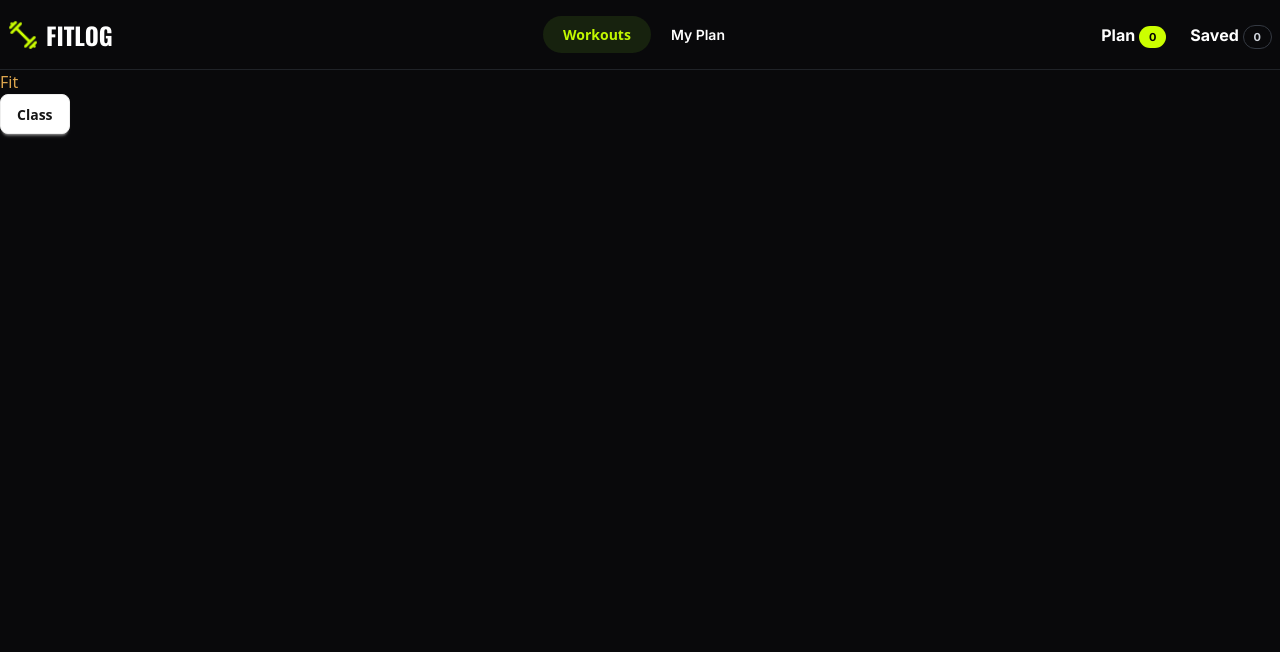
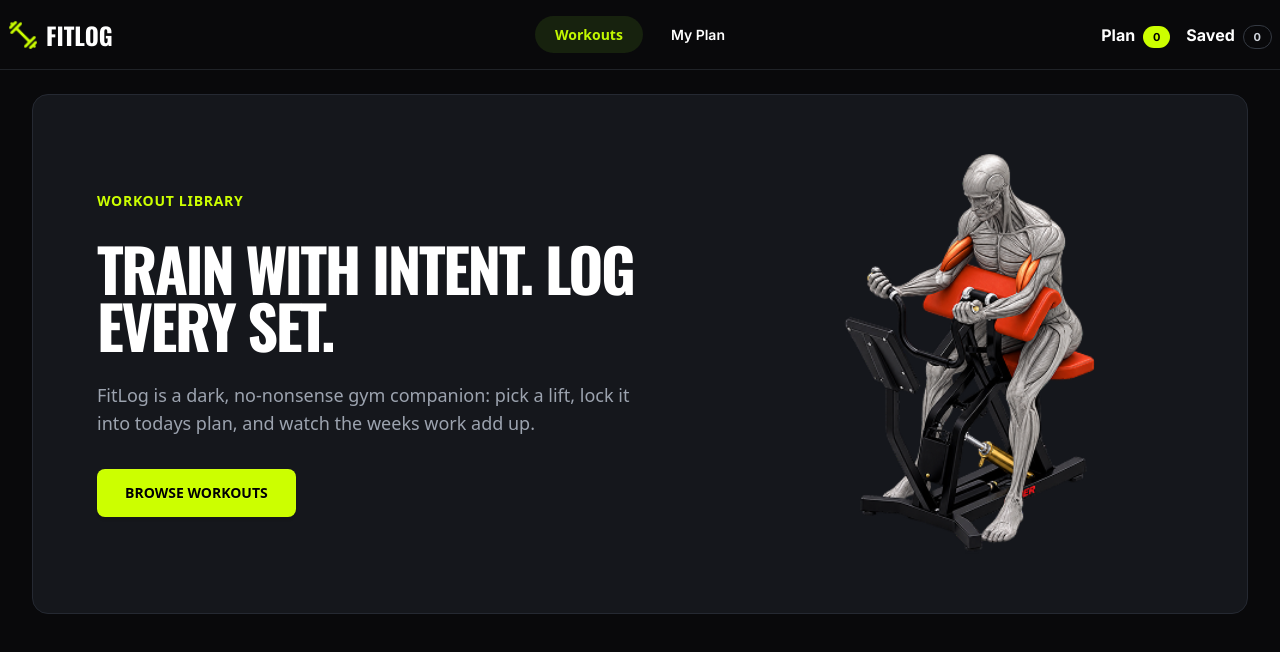
Before and after one commit to azadul-islam-git/fit-log-app, a Next.js app: page / in a window 1280 px wide. Shown: the top 652 px of the page. Built offline with nearby package versions, Linux system fonts and the light colour scheme.

Commit message:
banner added

```diff
--- a/src/app/page.tsx
+++ b/src/app/page.tsx
@@ -1,10 +1,9 @@
-import Image from "next/image";
+import Banner from "@/components/shared/Banner";
 
 export default function Home() {
   return (
     <div>
-      <h1>Fit</h1>
-      <button className="btn btn-primary">Class</button>
+      <Banner />
     </div>
   );
 }
--- a/src/components/button/PlanButton.tsx
+++ b/src/components/button/PlanButton.tsx
@@ -4,7 +4,7 @@ const PlanButton = () => {
   return (
     <div className="font-bold font-inter text-white">
       Plan{" "}
-      <span className="rounded-full bg-[#ccff00] px-2.5 py-1 text-[11px] font-bold text-black">
+      <span className="rounded-full bg-[#ccff00] px-2.5 py-1 text-[11px] font-bold text-black ml-1">
         0
       </span>
     </div>
--- a/src/components/button/SavedButton.tsx
+++ b/src/components/button/SavedButton.tsx
@@ -4,7 +4,7 @@ const SavedButton = () => {
   return (
     <div className="font-bold font-inter text-white">
       Saved{" "}
-      <span className="rounded-full border border-[#343942] px-2.5 py-1 text-[11px] text-gray-300">
+      <span className="rounded-full border border-[#343942] px-2.5 py-1 text-[11px] text-gray-300 ml-1">
         0
       </span>
     </div>
--- /dev/null
+++ b/src/components/shared/Banner.tsx
@@ -0,0 +1,56 @@
+import Image from "next/image";
+import bannerImg from "@/assets/banner.png";
+
+const Banner = () => {
+  return (
+    <section className="px-4 py-6 sm:px-6 lg:px-8">
+      <div className="mx-auto flex flex-col md:flex-row min-h-130 max-w-366.25 items-center overflow-hidden rounded-2xl border border-[#252932] bg-[#15171c]">
+        {/* Content */}
+        <div className="w-full px-7 py-14 sm:px-10 lg:w-[55%] lg:px-16">
+          <p className="mb-7 text-sm font-bold tracking-wider text-[#ccff00]">
+            WORKOUT LIBRARY
+          </p>
+
+          <h1 className="max-w-175 text-4xl font-black leading-[0.95] tracking-[-0.04em] text-white sm:text-5xl lg:text-[60px] font-oswald">
+            TRAIN WITH INTENT. LOG EVERY SET.
+          </h1>
+
+          <p className="mt-7 max-w-162.5 text-base leading-7 text-[#9ca3af] sm:text-lg">
+            FitLog is a dark, no-nonsense gym companion: pick a lift, lock it
+            into todays plan, and watch the weeks work add up.
+          </p>
+
+          <button className="btn mt-8 h-12 min-h-12 rounded-lg border-0 bg-[#ccff00] px-7 text-sm font-bold text-black hover:bg-[#b8eb00]">
+            BROWSE WORKOUTS
+          </button>
+        </div>
+
+        {/* Image */}
+        <div className="hidden h-full w-[45%] items-center justify-center lg:flex">
+          <Image
+            src={bannerImg}
+            alt="FitLog workout"
+            width={420}
+            height={420}
+            priority
+            className="h-auto w-87.5 object-contain xl:w-100"
+          />
+        </div>
+
+        {/* Mobile Image */}
+        <div className="flex w-full justify-center pb-10 lg:hidden">
+          <Image
+            src={bannerImg}
+            alt="FitLog workout"
+            width={300}
+            height={300}
+            priority
+            className="w-60 object-contain sm:w-70"
+          />
+        </div>
+      </div>
+    </section>
+  );
+};
+
+export default Banner;
--- a/src/components/shared/Navbar.tsx
+++ b/src/components/shared/Navbar.tsx
@@ -19,7 +19,7 @@ const Navbar = () => {
           className={
             pathName === "/"
               ? "rounded-full bg-[#17220e] px-5 py-2 font-semibold text-[#C2F800]"
-              : "font-semibold font-inter text-white"
+              : "font-semibold font-inter text-white rounded-full px-5 py-2"
           }
         >
           Workouts
@@ -32,7 +32,7 @@ const Navbar = () => {
           className={
             pathName === "/my-plan"
               ? "rounded-full bg-[#17220e] px-5 py-2 font-semibold text-[#C2F800]"
-              : "font-semibold font-inter text-white"
+              : "font-semibold font-inter text-white rounded-full px-5 py-2"
           }
         >
           My Plan
@@ -73,7 +73,7 @@ const Navbar = () => {
           </ul>
         </div>
 
-        <div className="navbar-end gap-6">
+        <div className="navbar-end gap-4">
           <Link href="/plan">
             <PlanButton />
           </Link>
```
